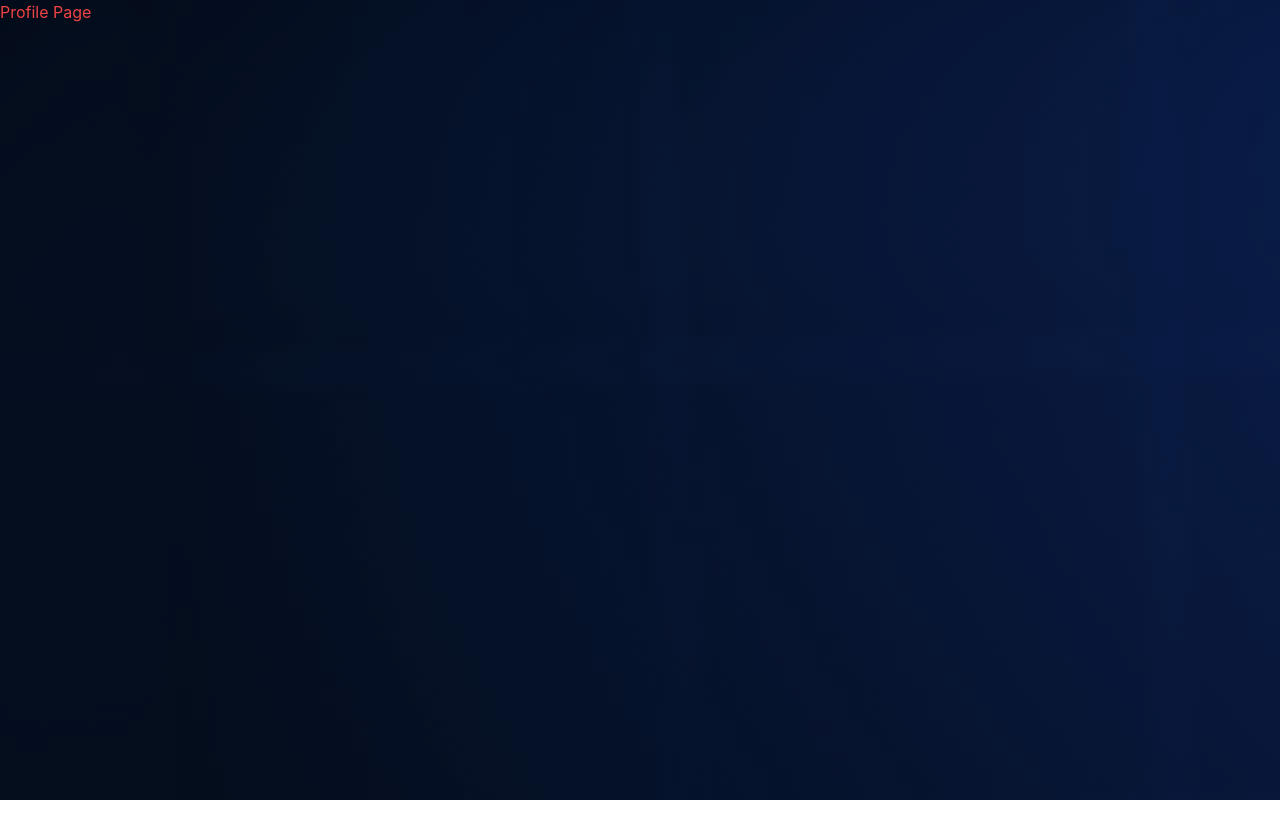
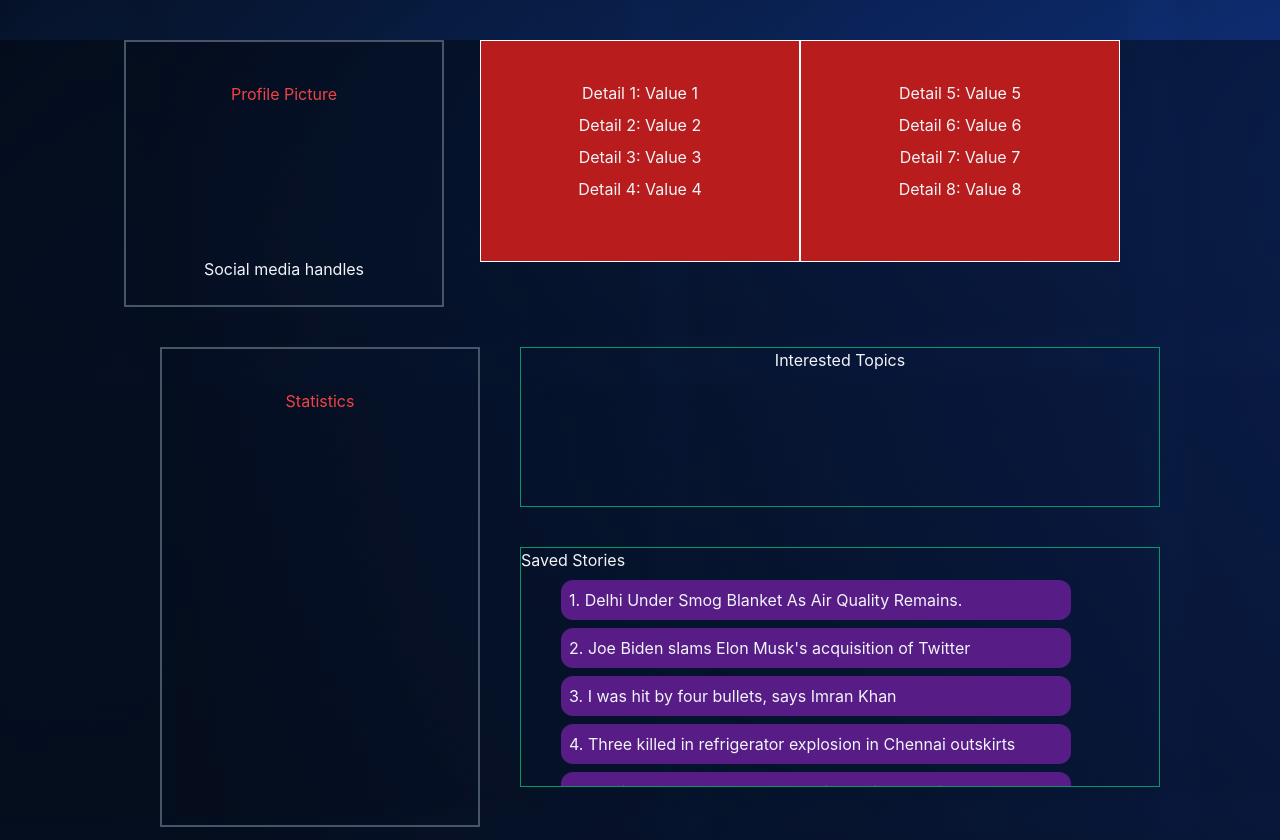
Before and after one commit to Saitama-Squad/NewsHub, a React (Create React App) app in the folder client/: page /profile in a window 1280 px wide. Before the commit the page ends 800 px from the top, so only its background shows below. Built offline with nearby package versions, Linux system fonts and the light colour scheme.

Commit message:
adding profile page - iteration 1

```diff
--- a/client/src/pages/Profile.js
+++ b/client/src/pages/Profile.js
@@ -1,9 +1,95 @@
 import React from "react";
+
+const article_titles = [
+  {
+    title: "Delhi Under Smog Blanket As Air Quality Remains. "
+  },
+  {
+    title: "Joe Biden slams Elon Musk's acquisition of Twitter"
+  },
+  {
+    title: "I was hit by four bullets, says Imran Khan"
+  },
+  {
+    title: "Three killed in refrigerator explosion in Chennai outskirts"
+  },
+  {
+    title: "Delhi Under Smog Blanket As Air Quality Remains"
+  },
+  {
+    title: "Delhi Under Smog Blanket As Air Quality Remains"
+  },
+  {
+    title: "Joe Biden slams Elon Musk's acquisition of Twitter"
+  },
+  {
+    title: "I was hit by four bullets, says Imran Khan"
+  },
+  {
+    title: "Three killed in refrigerator explosion in Chennai outskirts"
+  },
+  {
+    title: "Delhi Under Smog Blanket As Air Quality Remains"
+  }
+]
+
 
 const Profile = () => {
   return (
     <>
-      <h1 className="text-red-500">Profile Page</h1>
+      <div className="h-screen">
+
+        <div className="flex mt-10 h-1/3 justify-center">
+
+          <div className="w-1/4 h-full border-2 border-slate-600">
+            <div className="mx-auto h-4/6 text-red-500 w-fit mt-10 align-text-bottom text-center">Profile Picture</div>
+            <div className="mx-auto w-fit h-1/6 text-slate-100"> Social media handles</div>
+          </div>
+
+          <div className="w-2/4 bg-red-700 mx-9 h-5/6">
+
+            <div className="flex h-full">
+
+              <div className="w-1/2 border-white border">
+                <div className="mx-auto text-slate-100 w-fit mt-10 align-text-bottom text-center">Detail 1: Value 1</div>
+                <div className="mx-auto text-slate-100 w-fit mt-2 align-text-bottom text-center">Detail 2: Value 2</div>
+                <div className="mx-auto text-slate-100 w-fit mt-2 align-text-bottom text-center">Detail 3: Value 3</div>
+                <div className="mx-auto text-slate-100 w-fit mt-2 align-text-bottom text-center">Detail 4: Value 4</div>
+              </div>
+
+              <div className="w-1/2 h-full border-white border">
+                <div className="mx-auto text-slate-100 w-fit mt-10 align-text-bottom text-center">Detail 5: Value 5</div>
+                <div className="mx-auto text-slate-100 w-fit mt-2 align-text-bottom text-center">Detail 6: Value 6</div>
+                <div className="mx-auto text-slate-100 w-fit mt-2 align-text-bottom text-center">Detail 7: Value 7</div>
+                <div className="mx-auto text-slate-100 w-fit mt-2 align-text-bottom text-center">Detail 8: Value 8</div>
+              </div>
+
+            </div>
+
+          </div>
+
+        </div>
+
+        <div className="flex mt-10 h-3/5 justify-center">
+
+          <div className="w-1/4 h-full ml-10 border-2 border-slate-600">
+            <div className="mx-auto h-4/6 text-red-500 w-fit mt-10 align-text-bottom text-center"> Statistics </div>
+          </div>
+
+          <div className="w-2/4 h-full ml-10">
+            <div className="mx-auto h-2/6 text-slate-100 w-full align-text-bottom border border-emerald-600 text-center">Interested Topics</div>
+            <div className="mx-auto w-full h-3/6 text-slate-100 mt-10 border border-emerald-600 overflow-scroll"> Saved Stories
+
+              {article_titles.map((article, index) => (
+                <div className="text-left ml-10 w-4/5 p-2 bg-purple-900 mt-2 rounded-xl"> {index + 1}. {article.title}</div>
+              ))}
+
+            </div>
+          </div>
+
+        </div>
+
+      </div>
     </>
   )
 }
```
